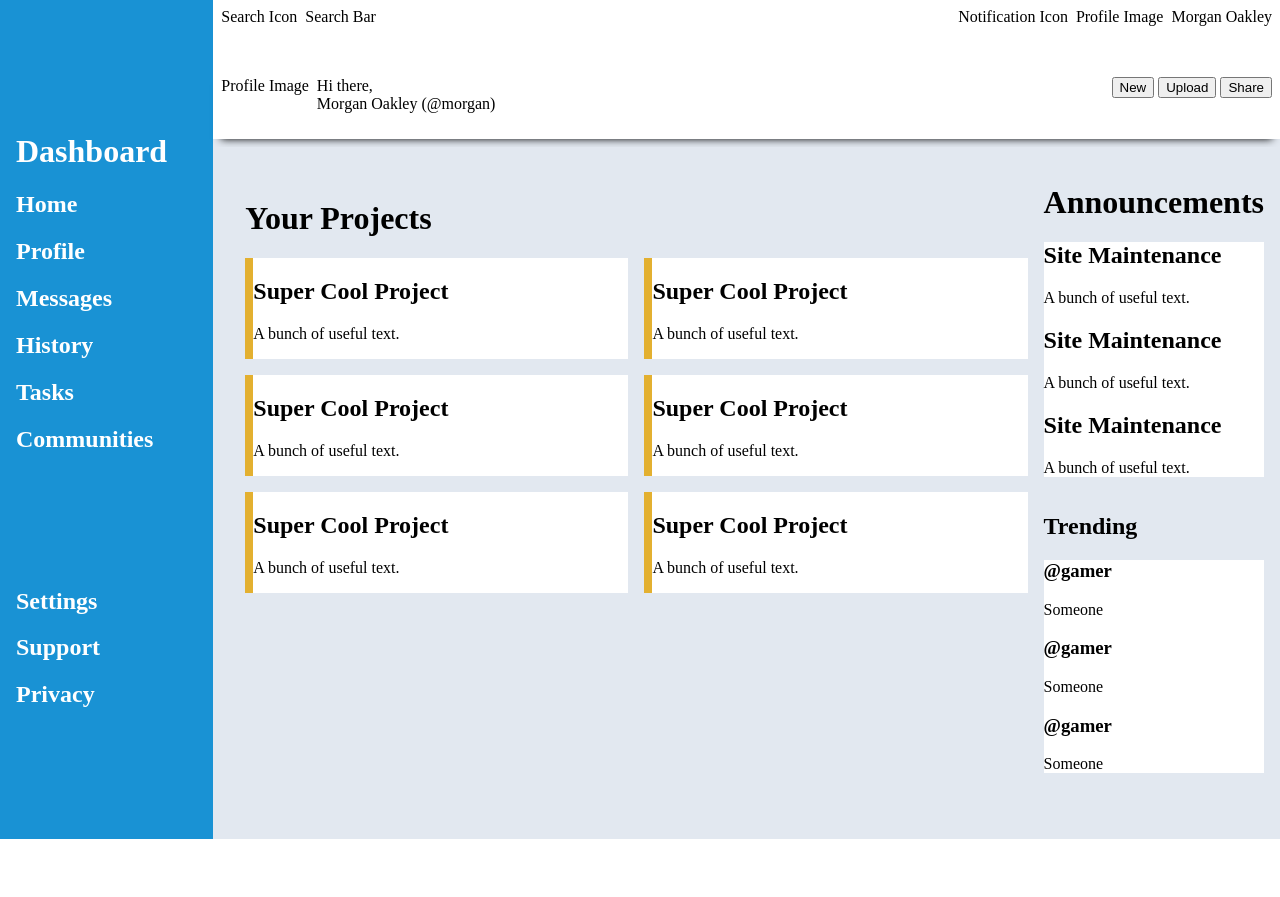
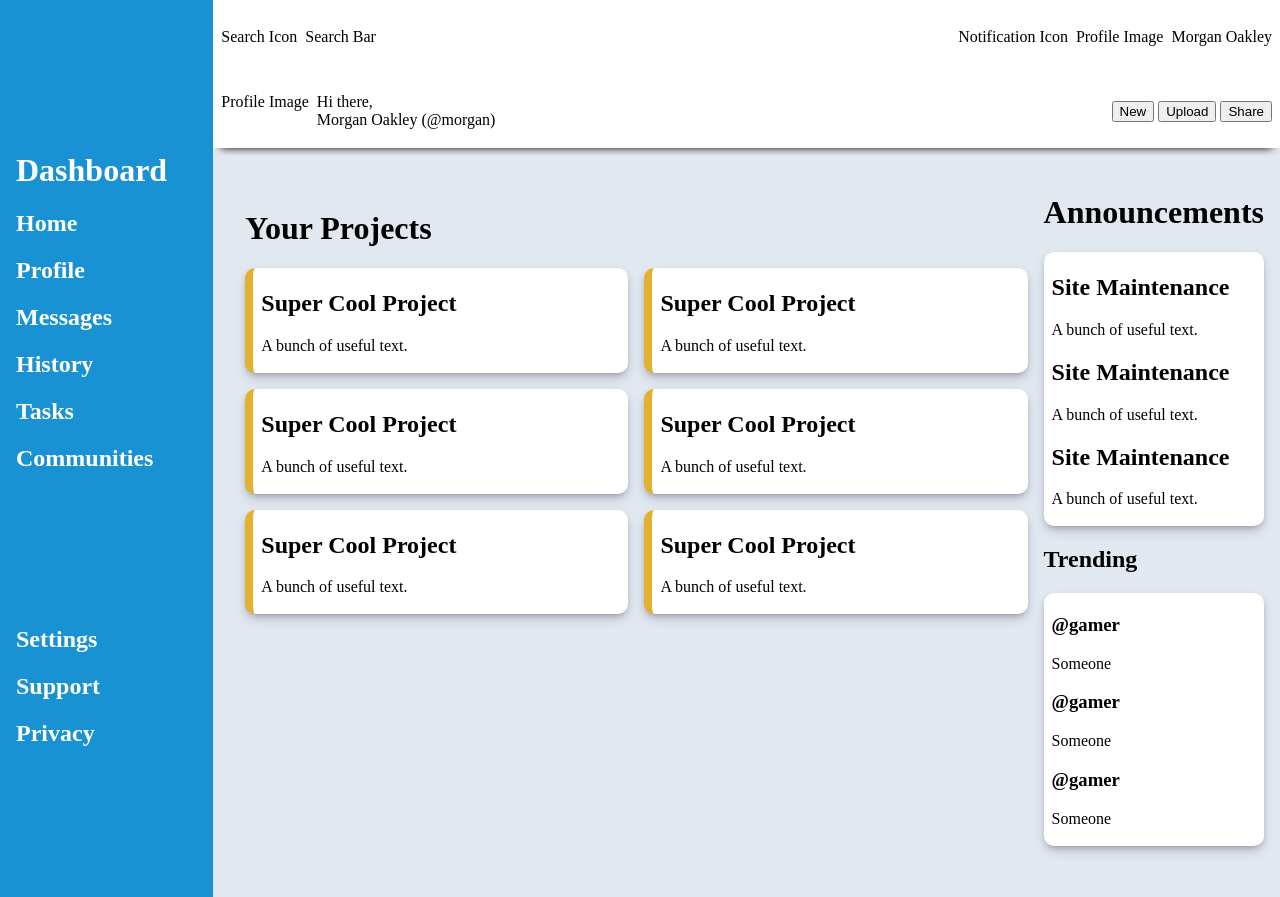
Before and after one commit to livingstonm6/odin-admin-dashboard, a plain HTML site: page index.html in a window 1280 px wide. Before the commit the page ends 839 px from the top, so only its background shows below. Drawn offline with Linux system fonts and the light colour scheme.

Commit message:
Added shadows, padding, and rounded corners to content cards.

```diff
--- a/styles.css
+++ b/styles.css
@@ -28,6 +28,7 @@ body {
     justify-content: space-between;
     border: 8px solid white;
     background-color: white;
+    align-items: center;
 }
 
 .header-left{
@@ -46,6 +47,7 @@ body {
     justify-content: space-between;
     box-shadow: 0 8px 8px -8px black;
     background-color: white;
+    align-items: center;
 }
 .taskbar-left{
     display: flex;
@@ -96,15 +98,21 @@ body {
 }
 .project{
     background-color: white;
+    border-left: 8px solid #e3b030;
+    border-radius: 10px;
+    box-shadow: rgba(50, 50, 93, 0.25) 0 6px 12px -2px, rgba(0, 0, 0, 0.3) 0 3px 7px -3px;
+    padding: 2px 8px;
 }
 
 .announce-box{
     background-color: white;
+    box-shadow: rgba(50, 50, 93, 0.25) 0 6px 12px -2px, rgba(0, 0, 0, 0.3) 0 3px 7px -3px;
+    padding: 2px 8px;
+    border-radius: 10px;
 }
 .trend-box {
     background-color: white;
+    box-shadow: rgba(50, 50, 93, 0.25) 0 6px 12px -2px, rgba(0, 0, 0, 0.3) 0 3px 7px -3px;
+    padding: 2px 8px;
+    border-radius: 10px;
 }
-
-.project{
-    border-left: 8px solid #e3b030;
-}
```
